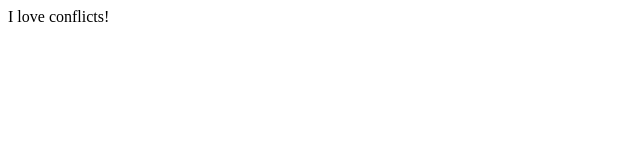
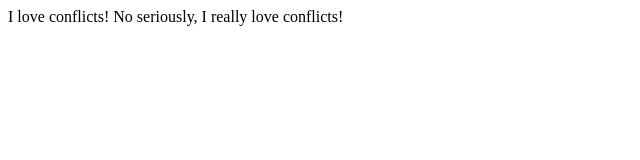
Before and after one commit to braiden-p/S8-Git-Collaboration-Workflow-as-Owner, a plain HTML site: page index.html in a window 1280 px wide. Shown: the whole page, without its empty margins (0-640 px from the left). Drawn offline with Linux system fonts and the light colour scheme.

Commit message:
Add double-down

```diff
--- a/index.html
+++ b/index.html
@@ -7,5 +7,6 @@
 </head>
 <body>
     I love conflicts!
+    No seriously, I really love conflicts!
 </body>
 </html>
```
